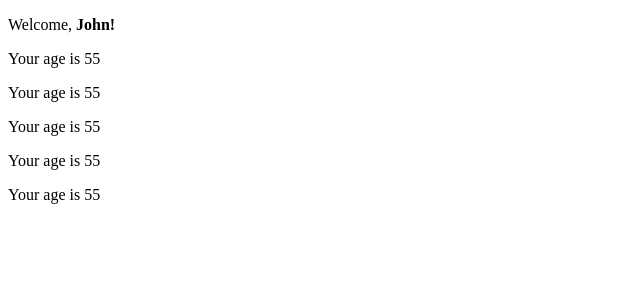
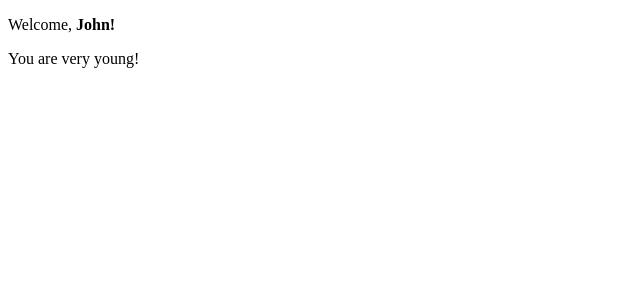
Before and after one commit to ElioFlipper/ReactBasicCarmeloSanfratello, a React (Vite) app: page / in a window 1280 px wide. Shown: the top 300 px of the page, without its empty margins (0-640 px from the left). Built offline with nearby package versions, Linux system fonts and the light colour scheme.

Commit message:
Conditional rendering 2

```diff
--- a/src/App.jsx
+++ b/src/App.jsx
@@ -4,7 +4,7 @@ import { Welcome } from "./Welcome";
 export function App() {
     return(
         <div>
-            <Welcome name = "John" eta = {55}/>
+            <Welcome name = "John" eta = {15}/>
         </div>
     )
 }
--- a/src/Welcome.jsx
+++ b/src/Welcome.jsx
@@ -4,11 +4,7 @@ export function Welcome({ name, eta }) {
     return (
         <div>
             <p>Welcome, <strong>{name}!</strong></p>
-            <Age eta={eta} />
-            {eta > 18 && <Age eta={eta} />}
-            {eta && <Age eta={eta} />}
-            {eta>18 && eta<65  && <Age eta = {eta} />}
-            {eta>18 && eta<65 && name === "John"  && <Age eta = {eta} />}
+            {eta>18 ? <Age eta={eta}/> : <p>You are very young!</p>}
 
         </div>
     )
```
